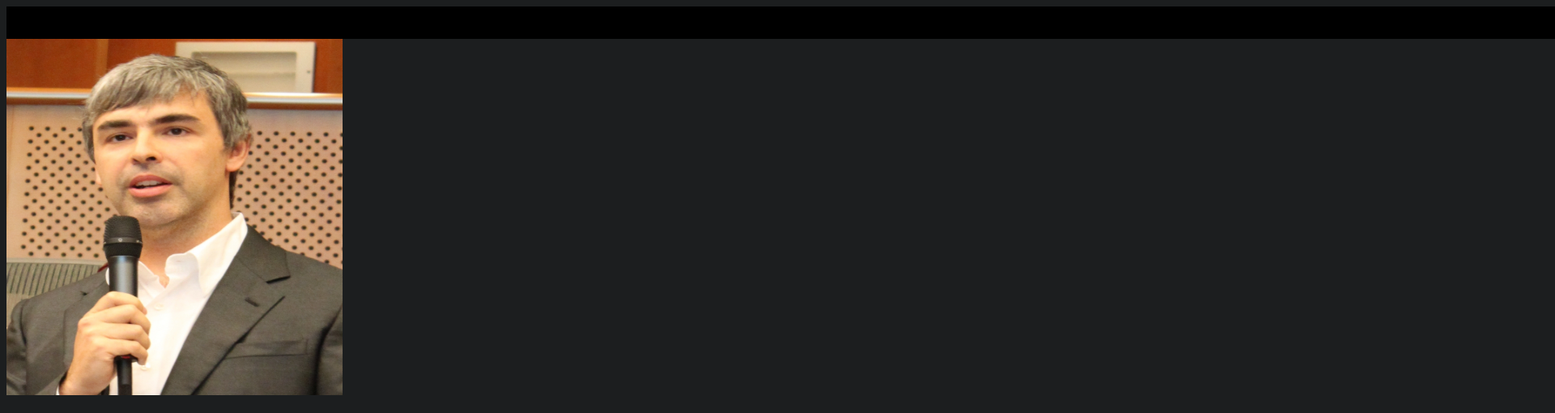
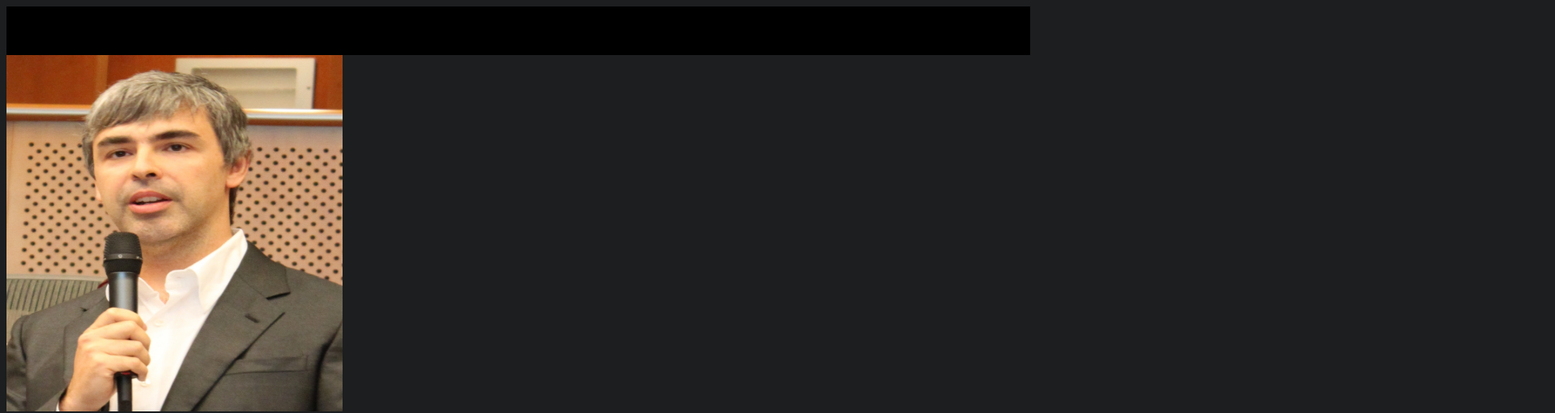
Before and after one commit to Ketchup9743/csassignment, a plain HTML site: page index.html in a window 1280 px wide. Shown: the top 510 px of the page at 81% size, 1920 px wide, since content can reach past the window. Drawn offline with Linux system fonts and the light colour scheme.

Commit message:
hopefully finally fixed everything

```diff
--- a/style.css
+++ b/style.css
@@ -12,13 +12,14 @@ body {
 .larryimg {
   height: 440px;
   width: 415px;
+  display: flex;
+  justify-content: center;
 }
 .topbar {
-  width: 100000000000000px;
-  height: 40px;
+  width: 100;
+  height: 60px;
   background-color: black;
-  display: flex;
-  align-items: top;
+  display: block;
 }
 .profile {
   display: flex;
```
